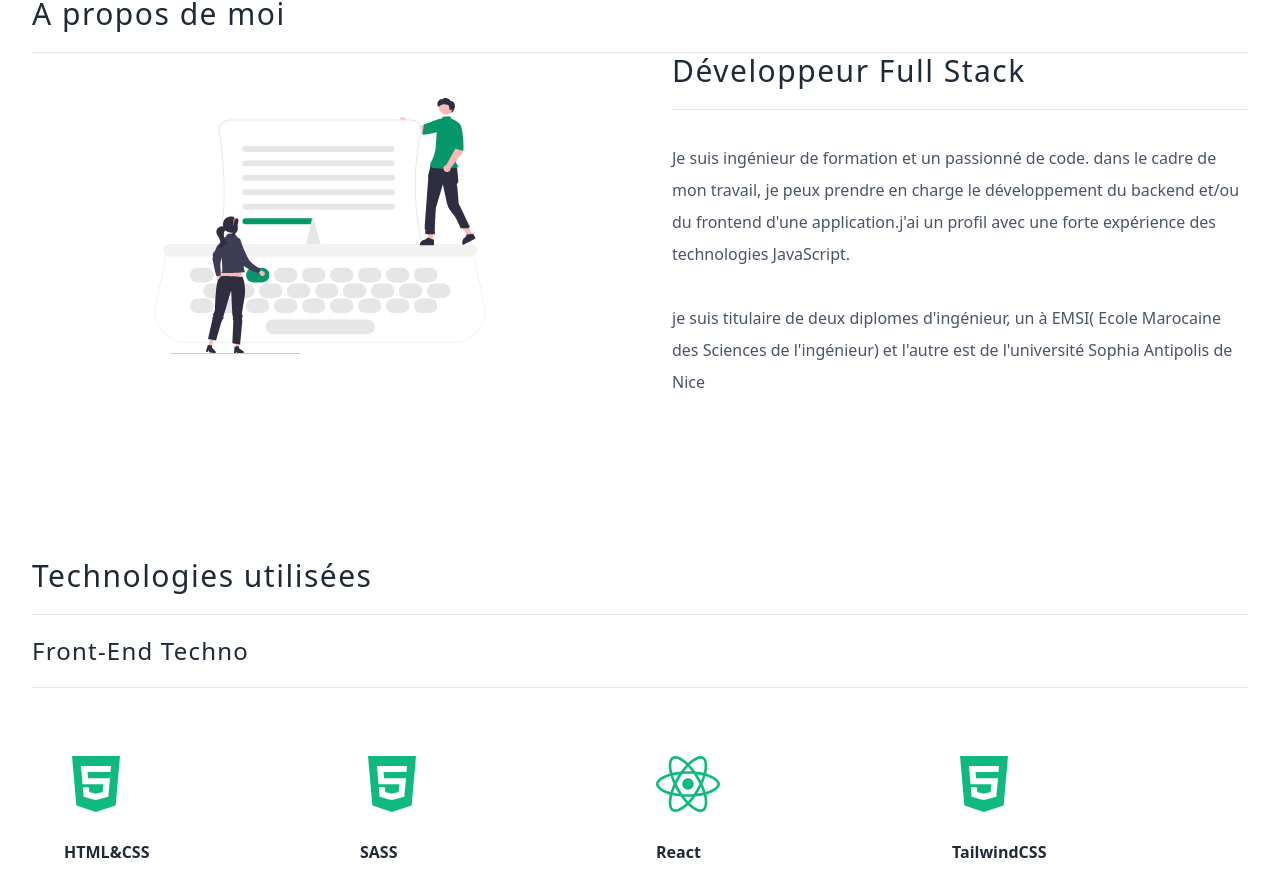
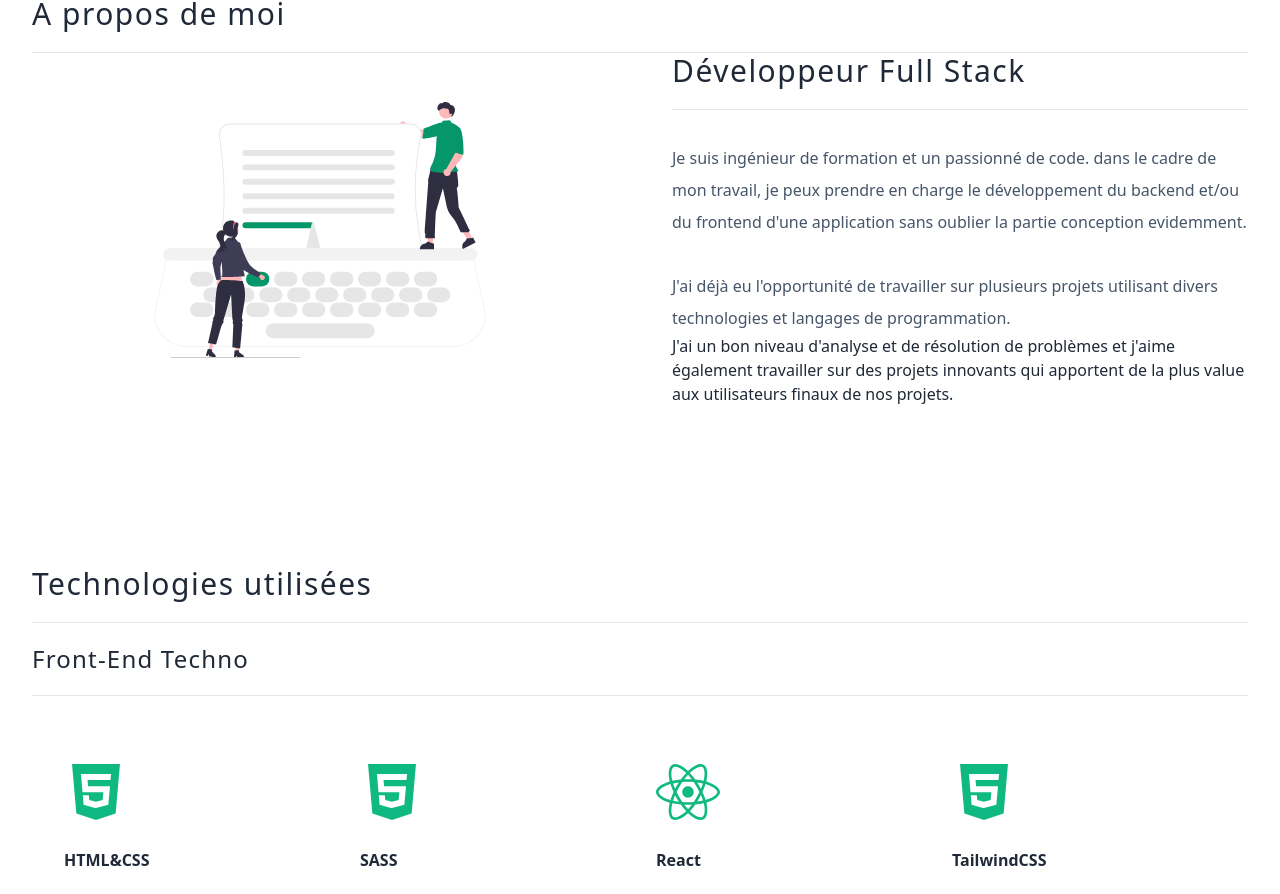
Before and after one commit to rayagnewende/portfolio-react-tailwindcss, a React (Vite) app: page / in a window 1280 px wide. Shown: the part 788-1682 px from the top of the page. Built offline with nearby package versions, Linux system fonts and the light colour scheme.

Commit message:
modification du bloc à propos

```diff
--- a/src/About.jsx
+++ b/src/About.jsx
@@ -13,13 +13,17 @@ function About() {
           <p className="text-slate-600 mt-8 leading-loose">
             Je suis ingénieur de formation et un passionné de code. dans le
             cadre de mon travail, je peux prendre en charge le développement du
-            backend et/ou du frontend d'une application.j'ai un profil avec une
-            forte expérience des technologies JavaScript.
+            backend et/ou du frontend d'une application sans oublier la partie
+            conception evidemment.
           </p>
           <p className="text-slate-600 mt-8 leading-loose">
-            je suis titulaire de deux diplomes d'ingénieur, un à EMSI( Ecole
-            Marocaine des Sciences de l'ingénieur) et l'autre est de
-            l'université Sophia Antipolis de Nice
+            J'ai déjà eu l'opportunité de travailler sur plusieurs projets
+            utilisant divers technologies et langages de programmation.
+          </p>
+          <p>
+            J'ai un bon niveau d'analyse et de résolution de problèmes et j'aime
+            également travailler sur des projets innovants qui apportent de la
+            plus value aux utilisateurs finaux de nos projets.
           </p>
         </article>
       </div>
```
